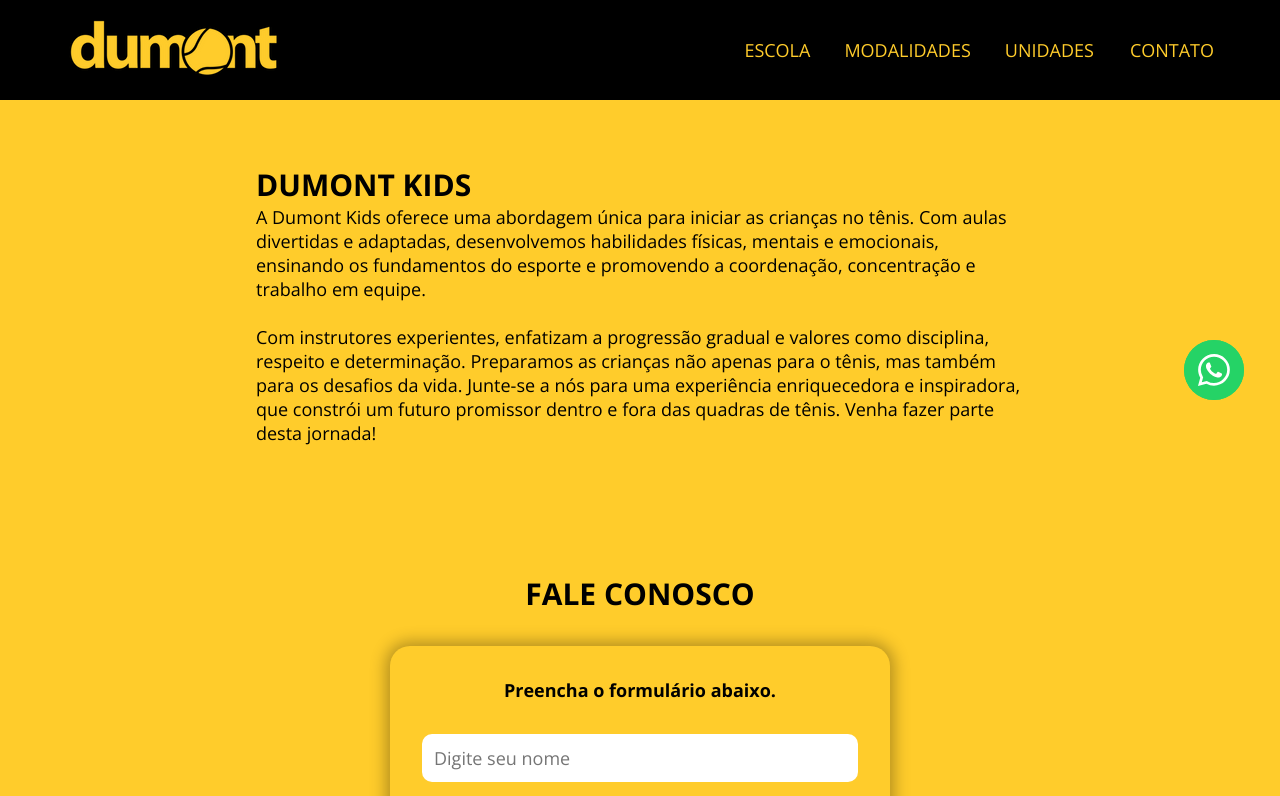
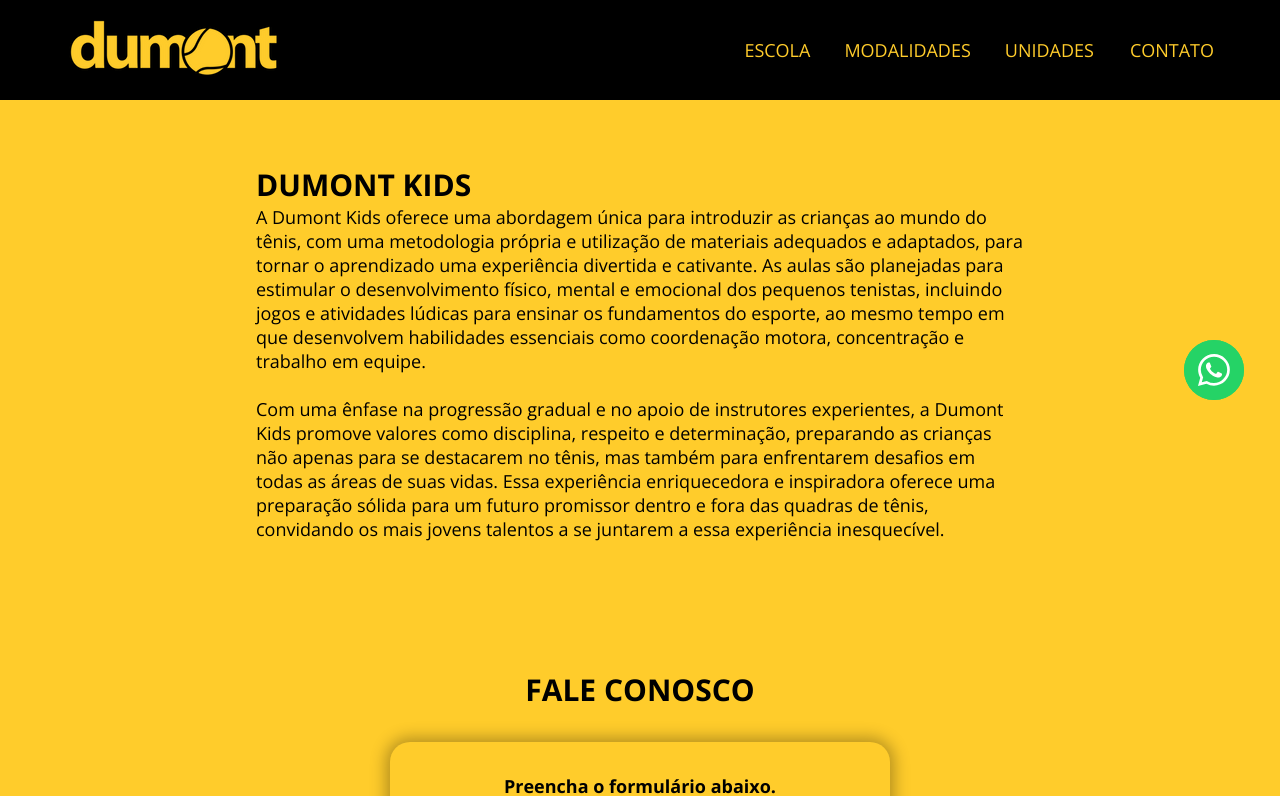
Before and after one commit to Vieirinhagui/dumonttennis, a React (Vite) app: page /dumontkids in a window 1280 px wide. Shown: the top 796 px of the page. Built offline with nearby package versions, Linux system fonts and the light colour scheme.

Commit message:
Ajuste texto dumont Kids

```diff
--- a/src/pages/Escola.jsx
+++ b/src/pages/Escola.jsx
@@ -40,14 +40,14 @@
     <SobreContainer>
       <Logo src="/logos/logo_preta.png" alt="" />
       <TextSobre>
-        A Dumont Tênnis é uma escola renomada em Brasília, com mais de 25 anos
-        de experiência em treinamento competitivo. Unidades no oferecemos a
-        oportunidade de conhecer, aprender e se divertir com Tênis. Nossa
-        metodologia de ensino é baseada na co-descoberta, onde os alunos
-        aprendem gradualmente através de aulas dinâmicas e interativas com
-        nossos professores capacitados. Queremos proporcionar uma experiência
-        esportiva de qualidade, promovendo o desenvolvimento pessoal e social
-        dos nossos alunos dentro e fora das quadras.
+        A Dumont Tênis é uma escola que possui tradição em treinamento
+        competitivo. Com mais de 30 anos em Brasília e sede no Iate Clube de
+        Brasília, desenvolveu um sistema de aprendizado que combina qualidade de
+        ensino, prática e teoria, sendo essa sua marca registrada. Agora, com
+        unidades também no Clube do Exército no Setor Militar Urbano, no Clube
+        Olímpico Assefaz e na QI 23 do Lago Sul, a Dumont Tênis oferece a todos
+        os interessados a oportunidade de conhecer, aprender, jogar e se
+        divertir com esse esporte tão saudável.
       </TextSobre>
     </SobreContainer>
   );
--- a/src/pages/Home.jsx
+++ b/src/pages/Home.jsx
@@ -253,14 +253,14 @@
       <SobreContainer>
         <img src="/logos/doit_amarela.png" alt="" />
         <TextSobre>
-          A Dumont Tênnis é uma escola renomada em Brasília, com mais de 25 anos
-          de experiência em treinamento competitivo. Unidades no oferecemos a
-          oportunidade de conhecer, aprender e se divertir com Tênis. Nossa
-          metodologia de ensino é baseada na co-descoberta, onde os alunos
-          aprendem gradualmente através de aulas dinâmicas e interativas com
-          nossos professores capacitados. Queremos proporcionar uma experiência
-          esportiva de qualidade, promovendo o desenvolvimento pessoal e social
-          dos nossos alunos dentro e fora das quadras.
+          A Dumont Tênis é uma escola que possui tradição em treinamento
+          competitivo. Com mais de 30 anos em Brasília e sede no Iate Clube de
+          Brasília, desenvolveu um sistema de aprendizado que combina qualidade
+          de ensino, prática e teoria, sendo essa sua marca registrada. Agora,
+          com unidades também no Clube do Exército no Setor Militar Urbano, no
+          Clube Olímpico Assefaz e na QI 23 do Lago Sul, a Dumont Tênis oferece
+          a todos os interessados a oportunidade de conhecer, aprender, jogar e
+          se divertir com esse esporte tão saudável.
         </TextSobre>
       </SobreContainer>
     </HomeContainer>
--- a/src/pages/modalidades/DumontKids.jsx
+++ b/src/pages/modalidades/DumontKids.jsx
@@ -23,18 +23,24 @@
       <div>
         <Title>DUMONT KIDS</Title>
         <p>
-          A Dumont Kids oferece uma abordagem única para iniciar as crianças no
-          tênis. Com aulas divertidas e adaptadas, desenvolvemos habilidades
-          físicas, mentais e emocionais, ensinando os fundamentos do esporte e
-          promovendo a coordenação, concentração e trabalho em equipe.
+          A Dumont Kids oferece uma abordagem única para introduzir as crianças
+          ao mundo do tênis, com uma metodologia própria e utilização de
+          materiais adequados e adaptados, para tornar o aprendizado uma
+          experiência divertida e cativante. As aulas são planejadas para
+          estimular o desenvolvimento físico, mental e emocional dos pequenos
+          tenistas, incluindo jogos e atividades lúdicas para ensinar os
+          fundamentos do esporte, ao mesmo tempo em que desenvolvem habilidades
+          essenciais como coordenação motora, concentração e trabalho em equipe.
           <br />
           <br />
-          Com instrutores experientes, enfatizam a progressão gradual e valores
-          como disciplina, respeito e determinação. Preparamos as crianças não
-          apenas para o tênis, mas também para os desafios da vida. Junte-se a
-          nós para uma experiência enriquecedora e inspiradora, que constrói um
-          futuro promissor dentro e fora das quadras de tênis. Venha fazer parte
-          desta jornada!
+          Com uma ênfase na progressão gradual e no apoio de instrutores
+          experientes, a Dumont Kids promove valores como disciplina, respeito e
+          determinação, preparando as crianças não apenas para se destacarem no
+          tênis, mas também para enfrentarem desafios em todas as áreas de suas
+          vidas. Essa experiência enriquecedora e inspiradora oferece uma
+          preparação sólida para um futuro promissor dentro e fora das quadras
+          de tênis, convidando os mais jovens talentos a se juntarem a essa
+          experiência inesquecível.
         </p>
       </div>
     </Container>
```
